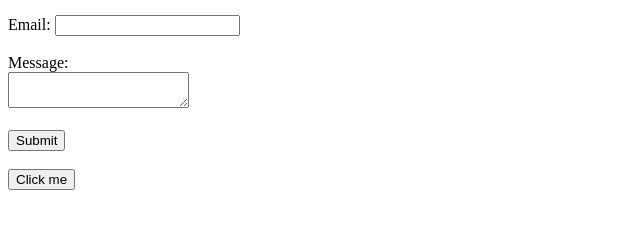
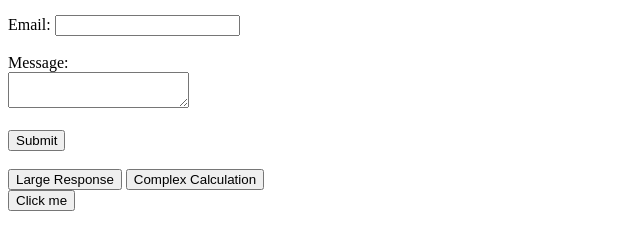
Before and after one commit to deresolution20/k6perf-test, a plain HTML site: page index.html in a window 1280 px wide. Shown: the part 104-354 px from the top of the page, without its empty margins (0-640 px from the left). Drawn offline with Linux system fonts and the light colour scheme.

Commit message:
Update index.html

```diff
--- a/index.html
+++ b/index.html
@@ -15,6 +15,16 @@
         <input type="submit" value="Submit">
     </form>
     <br>
+    <button onclick="fetch('/large-response')">Large Response</button>
+    <button onclick="fetch('/complex-calculation')">Complex Calculation</button>
+    <br>
     <button onclick="alert('Button clicked!')">Click me</button>
+    <script>
+        function fetch(url) {
+            return window.fetch(url)
+                .then(response => response.json())
+                .then(data => console.log(data))
+                .catch(error => console.error(error));
+        }
+    </script>
 </body>
-</html>
```
